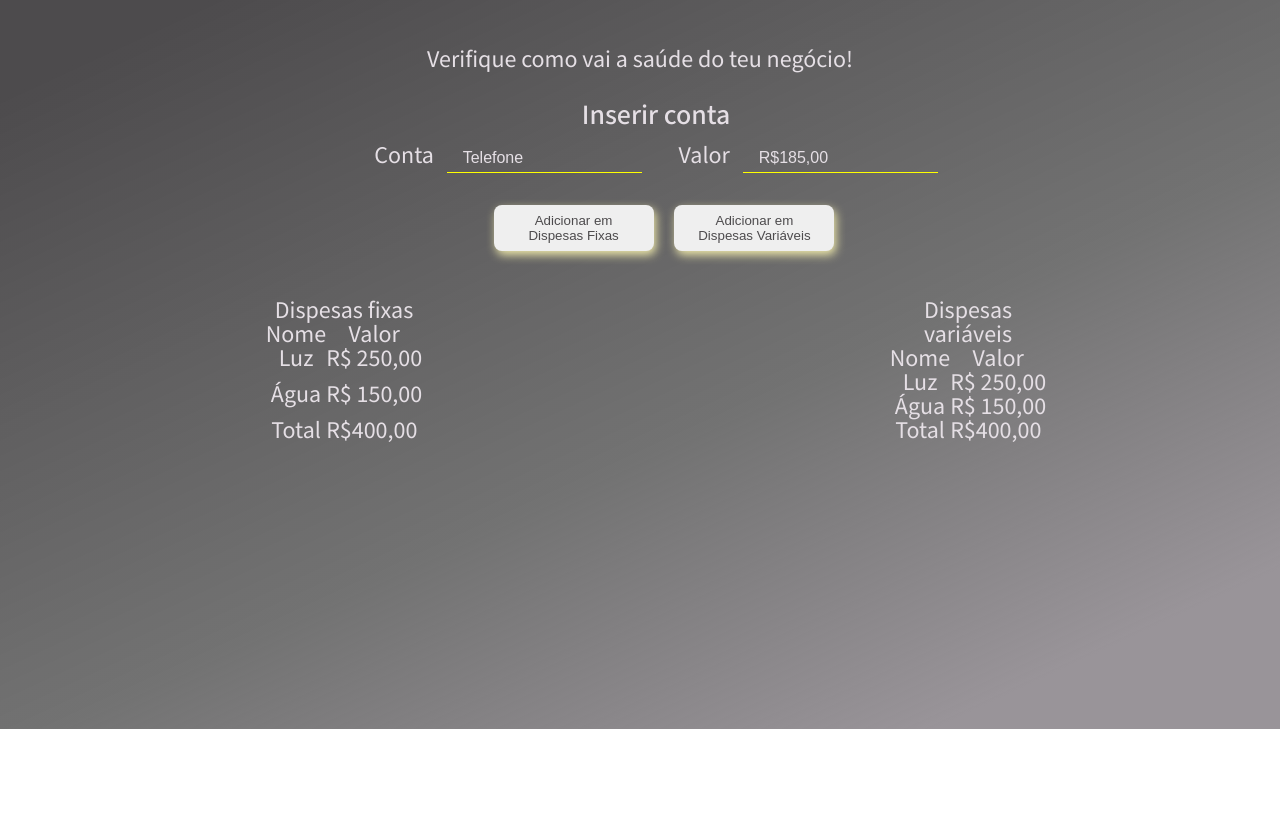
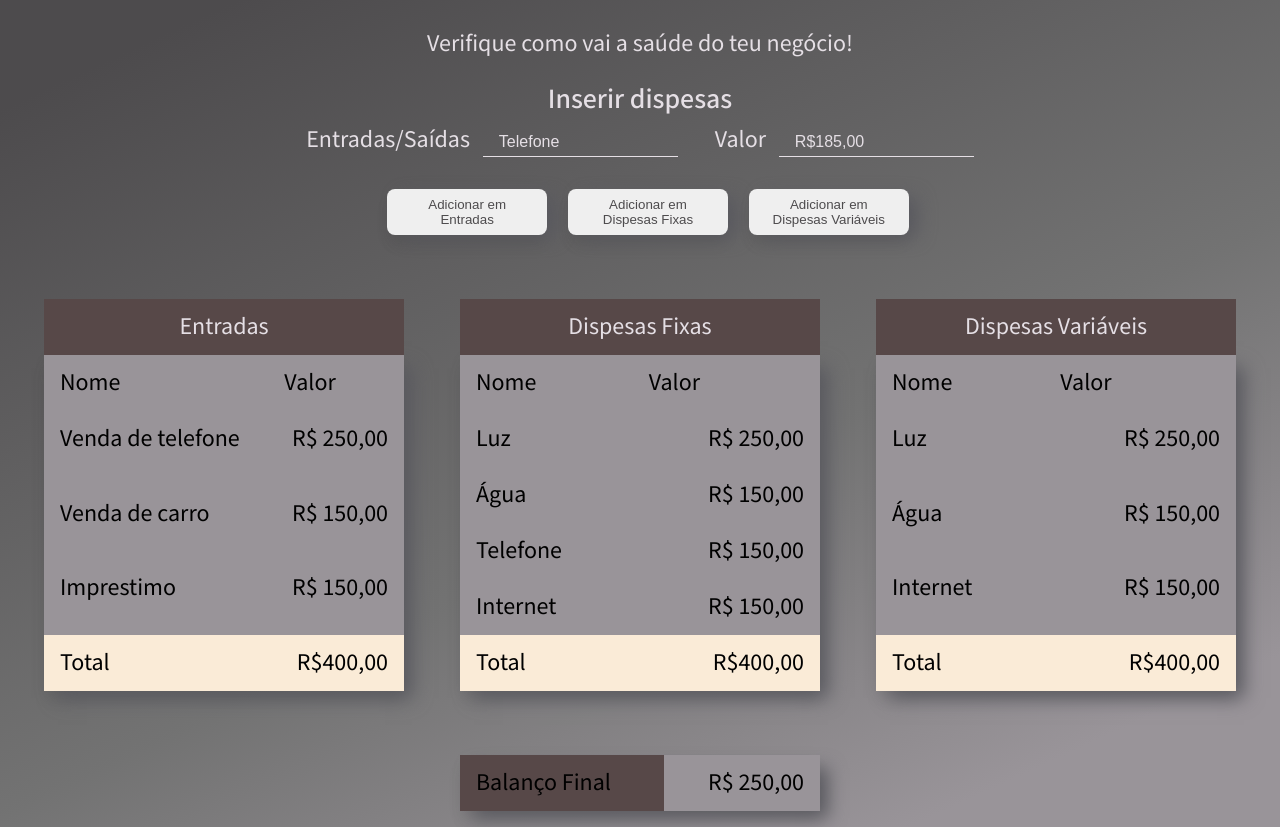
Before and after one commit to Wanderson-Goncalves/FluxoDeCaixa, a plain HTML site: page index.html in a window 1280 px wide. Shown: the part 103-930 px from the top of the page. Before the commit the page ends 832 px from the top, so only its background shows below. Drawn offline with Linux system fonts and the light colour scheme.

Commit message:
finalizando css

```diff
--- a/index.html
+++ b/index.html
@@ -10,14 +10,14 @@
   <link rel="preconnect" href="https://fonts.gstatic.com" crossorigin />
   <link href="https://fonts.googleapis.com/css2?family=Mada:wght@200;400;500;700&display=swap" rel="stylesheet" />
 
-  <title>Viabilidade de Projetos</title>
+  <title>Fluxo de Caixa</title>
   <link rel="stylesheet" href="./src/CSS/base/index.css" />
 </head>
 
 <body>
   <header class="header">
     <img src="./src/img/Logo.svg" alt="Logo" class="logo" />
-    <h1>Viabilidade de Projetos</h1>
+    <h1>Fluxo de Caixa</h1>
   </header>
 
   <main>
@@ -26,26 +26,56 @@
     </section>
 
     <section class="container">
-      <div class="container__formulario">
+      <section class="container__formulario">
         <form>
           <legend>
-            <h3>Inserir conta</h3>
+            <h3>Inserir dispesas</h3>
           </legend>
 
           <fieldset>
-            <label for="conta">Conta</label>
+            <label for="conta">Entradas/Saídas</label>
             <input type="text" name="conta" class="container__formulario--dispesas" id="conta" placeholder="Telefone" />
             <label for="valor">Valor</label>
             <input type="text" name="valor" class="container__formulario--dispesas" id="valor" placeholder="R$185,00 " />
           </fieldset>
 
+          <button type="submit" class="container__formulario--adicionar">Adicionar em Entradas</button>
           <button type="submit" class="container__formulario--adicionar">Adicionar em Dispesas Fixas</button>
           <button type="submit" class="container__formulario--adicionar">Adicionar em Dispesas Variáveis</button>
         </form>
-      </div>
+      </section>
 
-      <div class="container__tabelas">
-        <table class="tabelas__contas--fixas" cellspacing="10">
+      <section class="container__tabelas">
+        <table class="tabelas__entradas" >
+          <caption>
+            Entradas
+          </caption>
+          <thead>
+            <th>Nome</th>
+            <th>Valor</th>
+          </thead>
+          <tbody>
+            <tr>
+              <th>Venda de telefone</th>
+              <td>R$ 250,00</td>
+            </tr>
+            <tr>
+              <th>Venda de carro</th>
+              <td>R$ 150,00</td>
+            </tr>
+            <tr>
+              <th>Imprestimo</th>
+              <td>R$ 150,00</td>
+            </tr>
+
+          </tbody>
+          <tfoot>
+            <th>Total</th>
+            <td>R$400,00</td>
+          </tfoot>
+        </table>
+
+        <table class="tabelas__contas--fixas" >
           <caption>
             Dispesas fixas
           </caption>
@@ -60,6 +90,14 @@
             </tr>
             <tr>
               <th>Água</th>
+              <td>R$ 150,00</td>
+            </tr>
+            <tr>
+              <th>Telefone</th>
+              <td>R$ 150,00</td>
+            </tr>
+            <tr>
+              <th>Internet</th>
               <td>R$ 150,00</td>
             </tr>
           </tbody>
@@ -86,15 +124,32 @@
               <th>Água</th>
               <td>R$ 150,00</td>
             </tr>
+            <tr>
+              <th>Internet</th>
+              <td>R$ 150,00</td>
+            </tr>
           </tbody>
           <tfoot>
             <th>Total</th>
             <td>R$400,00</td>
           </tfoot>
         </table>
-      </div>
+      </section>
     </section>
   </main>
+
+  <footer>
+
+      <table >
+
+          <tr>
+            <th class="balanco">Balanço Final</th>
+            <td>R$ 250,00</td>
+          </tr>
+
+      </table>
+
+  </footer>
 </body>
 
 </html>
--- a/src/CSS/base/_reset.css
+++ b/src/CSS/base/_reset.css
@@ -11,6 +11,7 @@ article, aside, canvas, details, embed,
 figure, figcaption, footer, header, hgroup,
 menu, nav, output, ruby, section, summary,
 time, mark, audio, video {
+	box-sizing: border-box;
 	margin: 0;
 	padding: 0;
 	border: 0;
--- a/src/CSS/base/index.css
+++ b/src/CSS/base/index.css
@@ -1,22 +1,23 @@
 @import url(_reset.css);
 @import url(_variables.css);
 @import url(../components/_tabelas.css);
-@import url(../components/_input.css);
+@import url(../components/_formulario.css);
 @import url(../components/_buttons.css);
 
 body {
 
   background: var(--background-color);
+
   color: var(--text-color);
   display: flex;
   flex-direction: column;
   font-family: var(--text-family);
   font-size: var(--text-size);
   font-weight: var(--running-text-weight);
-  gap: 1rem;
-  height: 100vh;
   line-height: 1.5rem;
   padding: 1rem;
+  width: 100%;
+
 }
 
 h1 {
@@ -32,11 +33,11 @@ h3 {
 
 .header {
 
+  align-items: center;
   display: flex;
-  align-items: center;
+  gap: 0.5rem;
   justify-content: left;
   padding: 1rem;
-  gap: 0.5rem;
   width: 100%;
 
 }
@@ -47,36 +48,19 @@ h3 {
 }
 
 .destaque {
+  margin: 0 auto;
+  padding: 2rem;
   text-align: center;
-  margin: 0% auto;
-  padding: 2rem;
 
 }
 
 .container {
-  width: 100vw;
+  width: 100%;
+}
 
-}
-.container__formulario{
-  width: 100%;
+footer {
   display: flex;
   justify-content: center;
-  padding-bottom: 2rem;
+  padding-bottom: 4rem auto;
+  width: 100%;
 }
-
-fieldset{
-  padding-bottom: 2rem;
-}
-label{
-    font-size: var(--text-size);
-    margin-right: 0.5rem;
-}
-label:nth-child(3){
-  padding-left: 2rem;
-}
-.container__tabelas{
-  display: flex;
-  flex-wrap: wrap;
-  justify-content: space-around;
-  padding: 1rem;
-}
--- a/src/CSS/components/_buttons.css
+++ b/src/CSS/components/_buttons.css
@@ -1,15 +1,29 @@
 button{
     border-radius: 0.5rem;
     border: 0;
-    box-shadow: 2px 4px 10px  #EEE8AA;
+    box-shadow: 11px 5px 18px -3px rgba(90, 90, 96, 1.93),0px 10px 15px -3px rgba(0,0,0,0.1);
     box-sizing: border-box;
+    color: #4D4B4D;
+    font-weight: var(--caption);
     margin-left: 1rem;
     max-width: 10rem;
-    color: #4D4B4D;
-    font-weight: var(--caption);
     padding: 0.5rem 1rem;
 }
 button:hover{
     background-color: #999499;
     color: var(--text-color);
 }
+
+@media screen and (max-width: 680px){
+
+    legend{
+        margin-bottom: 1rem;
+    }
+	button{
+        display: block;
+        margin: 1rem auto;
+        max-width: 360px;
+        width: 360px;
+    }
+
+}
--- /dev/null
+++ b/src/CSS/components/_formulario.css
@@ -0,0 +1,64 @@
+form {
+    text-align: center;
+}
+
+.container__formulario {
+    display: flex;
+    justify-content: center;
+    width: 100%;
+
+}
+
+.container__formulario--dispesas {
+    background-color: transparent;
+    border: 0;
+    border-bottom: 1px solid;
+    color: var(--text-color);
+    font-size: 1;
+    height: 1.5rem;
+    outline: none;
+    padding-left: 1rem;
+    text-transform: capitalize;
+}
+
+
+fieldset {
+
+    padding-bottom: 2rem;
+}
+
+label {
+    font-size: var(--text-size);
+    margin-right: 0.5rem;
+}
+
+label:nth-child(3) {
+    padding-left: 2rem;
+}
+
+
+
+.container__formulario--dispesas:hover {
+    border-bottom: 1px solid darkorange;
+
+}
+
+.container__formulario--dispesas::placeholder {
+    color: var(--text-color);
+    font-size: 1rem;
+    font-weight: var(--light);
+}
+
+@media screen and (max-width: 680px){
+
+    legend{
+        margin-bottom: 1rem;
+    }
+
+    input{
+
+        display: block;
+        margin: 1rem auto;
+
+   }
+}
--- a/src/CSS/components/_input.css
+++ /dev/null
@@ -1,23 +0,0 @@
-.container__formulario--dispesas{
-    background-color: transparent;
-    border: 0;
-    border-bottom:  1px  solid yellow ;
-    color: var(--text-color);
-    font-size: 1;
-    height: 1.5rem;
-    padding-left: 1rem;
-}
-
-.container__formulario--dispesas:hover{
-    border-bottom:  1px  solid darkorange ;
-
-}
-.container__formulario--dispesas::placeholder{
-    color: var(--text-color);
-    font-size: 1rem;
-    font-weight: var(--light);
-}
-
-form{
-    text-align: center;
-}
--- a/src/CSS/components/_tabelas.css
+++ b/src/CSS/components/_tabelas.css
@@ -0,0 +1,46 @@
+.container__tabelas {
+    display: flex;
+    flex-wrap: wrap;
+    justify-content: space-around;
+    padding: 4rem 0;
+    row-gap: 1.5rem;
+}
+
+table {
+    background-color: #999499;
+    border-collapse: collapse;
+    box-shadow: 11px 10px 18px -3px rgba(90, 90, 96, 1.93),0px 10px 15px -3px rgba(0,0,0,0.1);
+    max-width: 360px;
+    width: 360px;
+}
+
+th {
+    text-align: left;
+}
+
+td {
+    text-align: right;
+}
+
+th,
+td {
+    color: black;
+    padding: 1rem;
+}
+
+tfoot{
+    background-color: antiquewhite;
+    border-bottom: none;
+}
+
+
+
+caption {
+    background-color: rgb(87, 72, 72);
+    padding: 1rem;
+    text-transform: capitalize;
+}
+
+.balanco {
+    background-color: rgb(87, 72, 72);
+}
```
